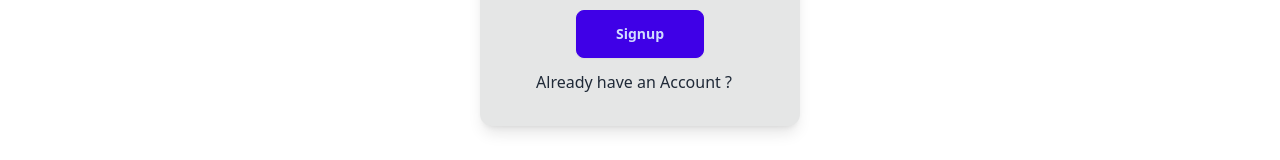
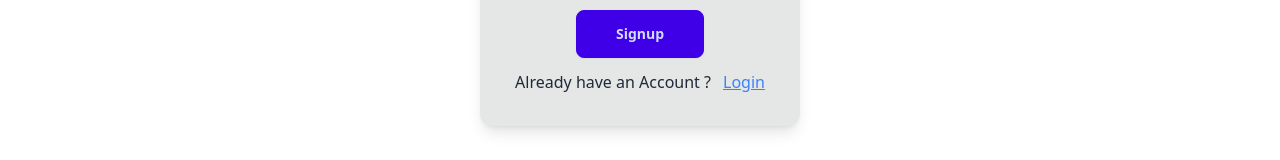
Before and after one commit to abhidivekar9730/DevFinder, a React (Vite) app in the folder client/: page /signup in a window 1280 px wide. Shown: the part 578-738 px from the top of the page. Built offline with nearby package versions, Linux system fonts and the light colour scheme; no server answers.

Commit message:
Update Signup.tsx

```diff
--- a/client/src/pages/Signup.tsx
+++ b/client/src/pages/Signup.tsx
@@ -80,7 +80,7 @@ const Signup = () => {
           // className="w-full py-3 bg-blue-500 text-white rounded-lg hover:bg-blue-600 transition duration-300"
         />
 
-        <ButtonChange text="Already have an Account ? " navigate="/login" />
+        <ButtonChange text="Already have an Account ? " navigate="/login" text2="Login" />
       </div>
     </div>
   );
```
